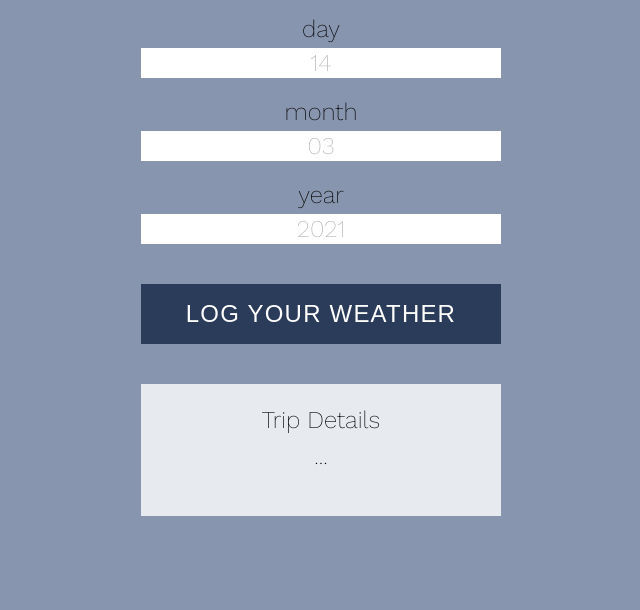
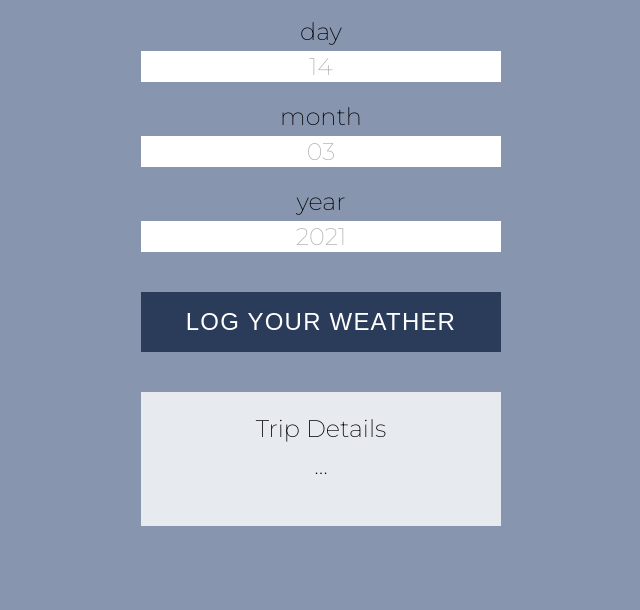
Before and after one commit to blocknroll/travel-weather, a website built with webpack: page src/client/views/index.html in a window 1280 px wide. Shown: the part 190-800 px from the top of the page, without its empty margins (319-959 px from the left). Built offline with nearby package versions, Linux system fonts and the light colour scheme.

Commit message:
Add fonts.scss. Update index.html with google fonts link

```diff
--- a/src/client/index.js
+++ b/src/client/index.js
@@ -7,6 +7,8 @@ import { updateUICurrent } from './js/updateUICurrent';
 import { updateUIForecast } from './js/updateUIForecast';
 import { updateUIPic } from './js/updateUIPic';
 import './styles/style.scss';
+import './styles/colors.scss';
+import './styles/fonts.scss';
 
 console.log("index.js - client: running");
 
--- /dev/null
+++ b/src/client/styles/fonts.scss
@@ -0,0 +1 @@
+$base: 'Montserrat', Arial, sans-serif;
--- a/src/client/styles/style.scss
+++ b/src/client/styles/style.scss
@@ -1,4 +1,5 @@
 @import 'colors';
+@import 'fonts';
 
 body {
   background: $blue-darker;
@@ -9,7 +10,7 @@ body {
   align-items: center;
   color: black;
   display: grid;
-  font-family: 'Work Sans', sans-serif;
+  font-family: $base;
   font-size: 1.5em;
   grid-row-gap: 20px;
   margin: 10px auto;
@@ -60,7 +61,7 @@ input {
     border: none;
     color: rgb(179,179,179);
     display:block;
-    font-family: 'Work Sans', sans-serif;
+    font-family: $base;
     font-size: 1.0em;
     font-weight: 200;
     text-align: center;
@@ -69,7 +70,7 @@ input {
 textarea {
   border: none;
   color: rgb(179,179,179);
-  font-family: 'Work Sans', sans-serif;
+  font-family: $base;
   font-size: 0.9em;
   font-weight: 200;
   resize: none;
--- a/src/client/views/index.html
+++ b/src/client/views/index.html
@@ -3,7 +3,7 @@
   <head>
     <meta charset="UTF-8">
     <title>Travel Weather</title>
-    <link href="https://fonts.googleapis.com/css2?family=Work+Sans:wght@100;200;900&display=swap" rel="stylesheet">
+    <link href="https://fonts.googleapis.com/css2?family=Montserrat:wght@100;200;300;400;500&display=swap" rel="stylesheet">
   </head>
 
   <body>
```
